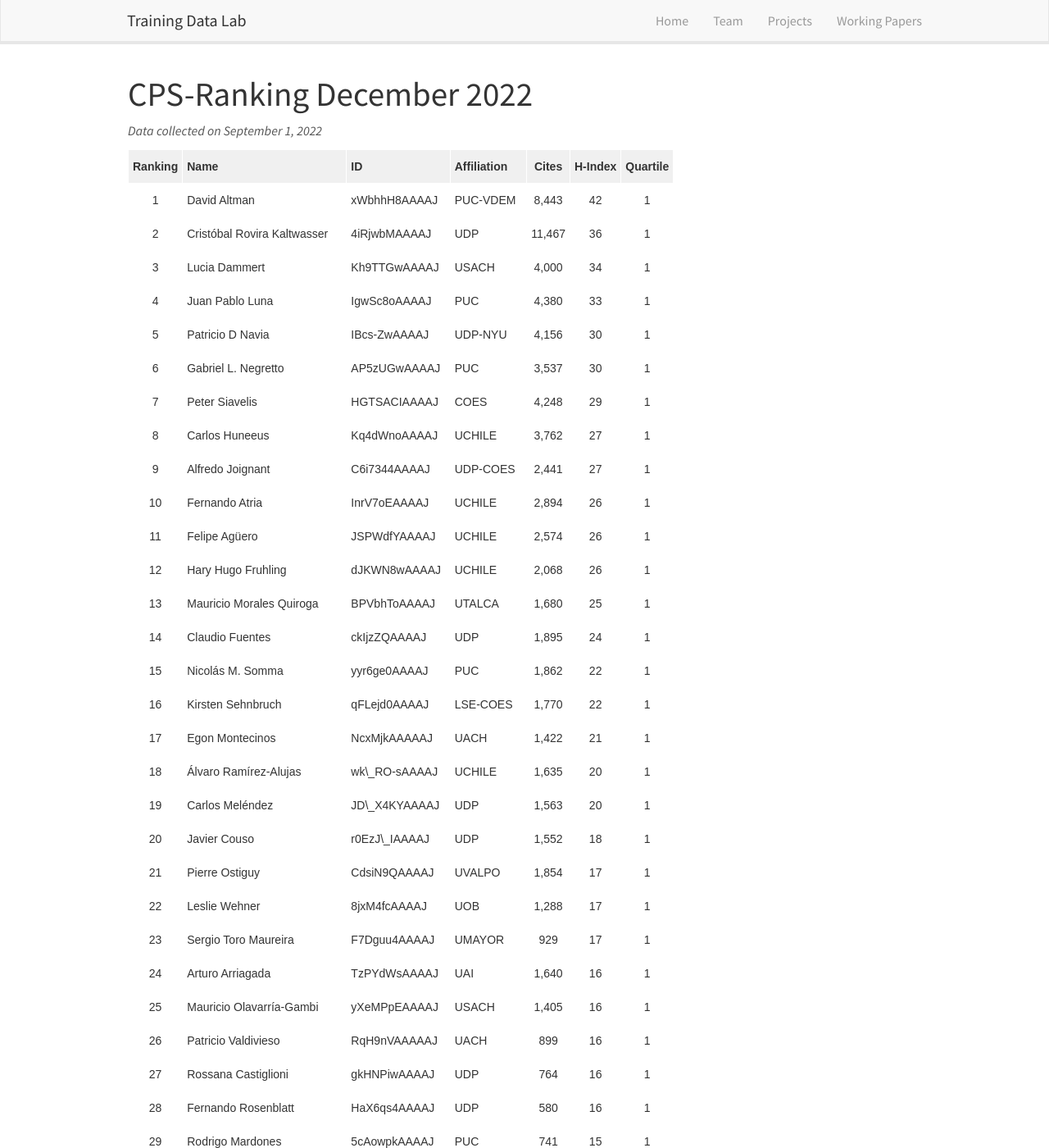
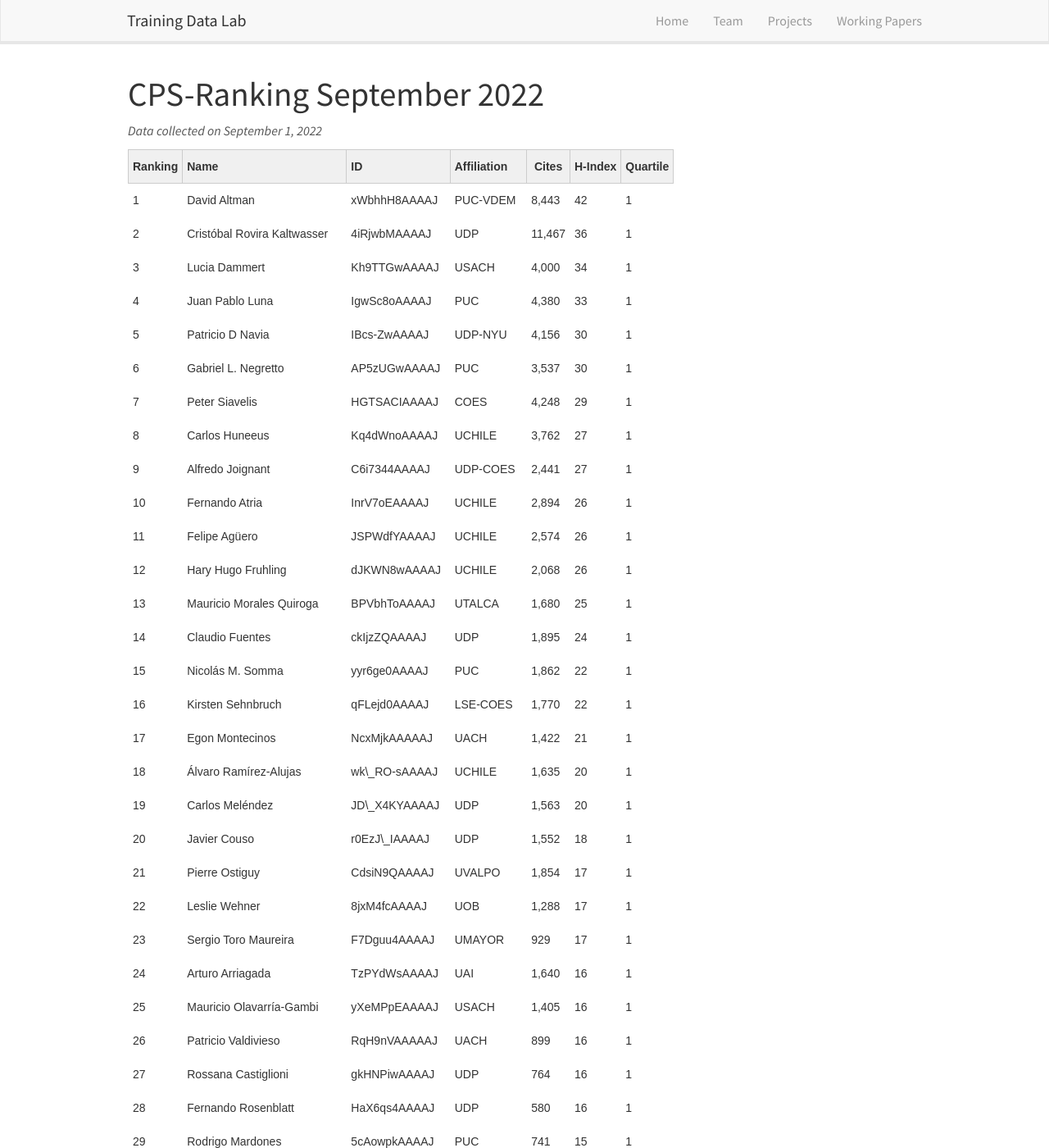
Before and after one commit to training-datalab/old-training-datalab.com, a Jekyll site: the page built from _pages/2022-09-01-impact-ranking.md, in a window 1280 px wide and 1400 px high. Shown: the whole window at 82% size. Built offline with Jekyll 4.4.1, drawn with Linux system fonts in a browser that asks for light colours; nearby versions of some CDN libraries; some of the changed lines change nothing that is shown.

Commit message:
Update 2022-09-01-impact-ranking.md

```diff
--- a/_pages/2022-09-01-impact-ranking.md
+++ b/_pages/2022-09-01-impact-ranking.md
@@ -6,7 +6,7 @@
 permalink: /projects/cps-ranking/2022-09-01-impact-ranking
 ---
 
-# CPS-Ranking December 2022
+# CPS-Ranking September 2022
 
 *Data collected on September 1, 2022*
 
@@ -16,21 +16,21 @@
   font-family:Arial, sans-serif;font-size:14px;overflow:hidden;padding:10px 5px;word-break:normal;}
 .tg th{background-color:#f0f0f0;border-color:#ccc;border-style:solid;border-width:1px;color:#333;
   font-family:Arial, sans-serif;font-size:14px;font-weight:normal;overflow:hidden;padding:10px 5px;word-break:normal;}
-.tg .tg-1wig{font-weight:bold;text-align:left;vertical-align:top}
-.tg .tg-baqh{text-align:center;vertical-align:top}
-.tg .tg-amwm{font-weight:bold;text-align:center;vertical-align:top}
-.tg .tg-0lax{text-align:left;vertical-align:top}
+.tg .tg-c3ow{border-color:inherit;text-align:center;vertical-align:top}
+.tg .tg-7btt{border-color:inherit;font-weight:bold;text-align:center;vertical-align:top}
+.tg .tg-fymr{border-color:inherit;font-weight:bold;text-align:left;vertical-align:top}
+.tg .tg-0pky{border-color:inherit;text-align:left;vertical-align:top}
 </style>
 <table class="tg">
 <thead>
   <tr>
-    <th class="tg-amwm">Ranking</th>
-    <th class="tg-1wig">Name</th>
-    <th class="tg-1wig">ID</th>
-    <th class="tg-1wig">Affiliation</th>
-    <th class="tg-amwm">Cites</th>
-    <th class="tg-amwm">H-Index</th>
-    <th class="tg-amwm">Quartile</th>
+    <th class="tg-7btt">Ranking</th>
+    <th class="tg-fymr">Name</th>
+    <th class="tg-fymr">ID</th>
+    <th class="tg-fymr">Affiliation</th>
+    <th class="tg-7btt">Cites</th>
+    <th class="tg-7btt">H-Index</th>
+    <th class="tg-7btt">Quartile</th>
   </tr>
 </thead>
 <tbody>
```
